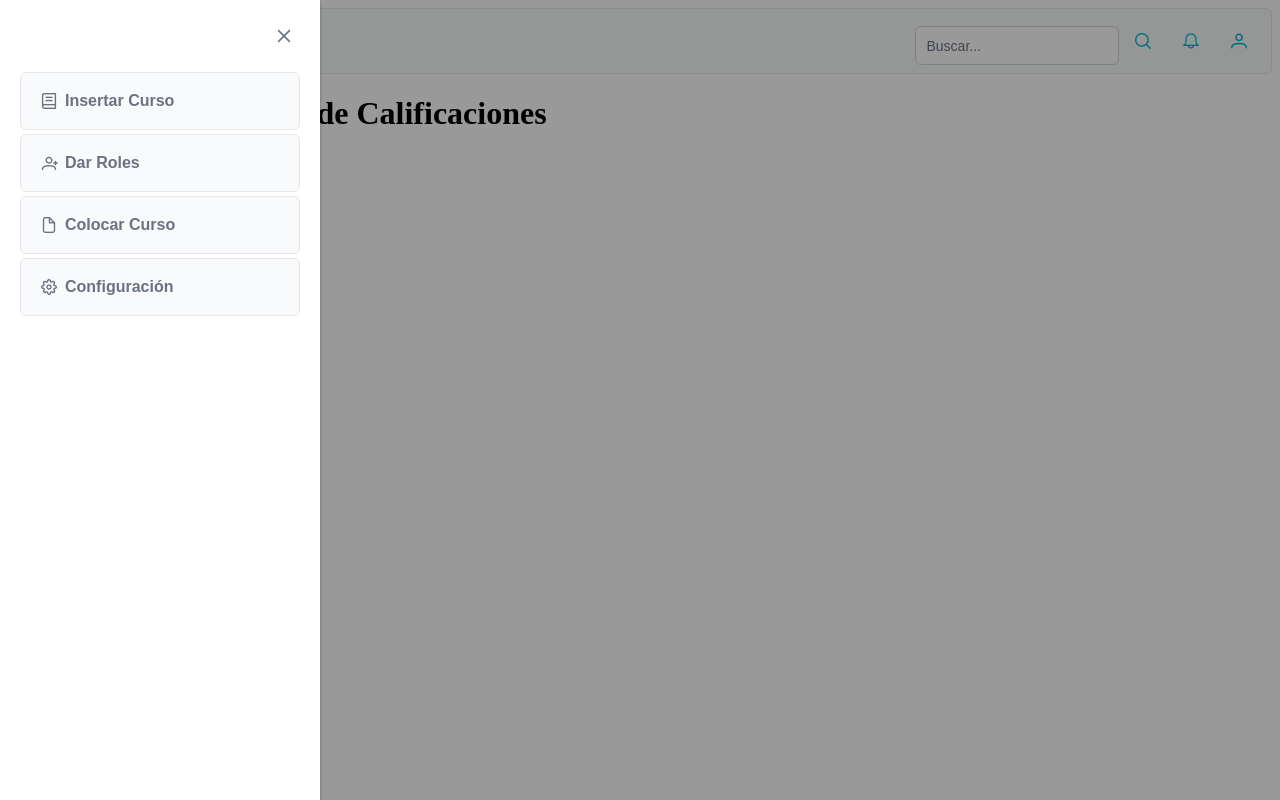
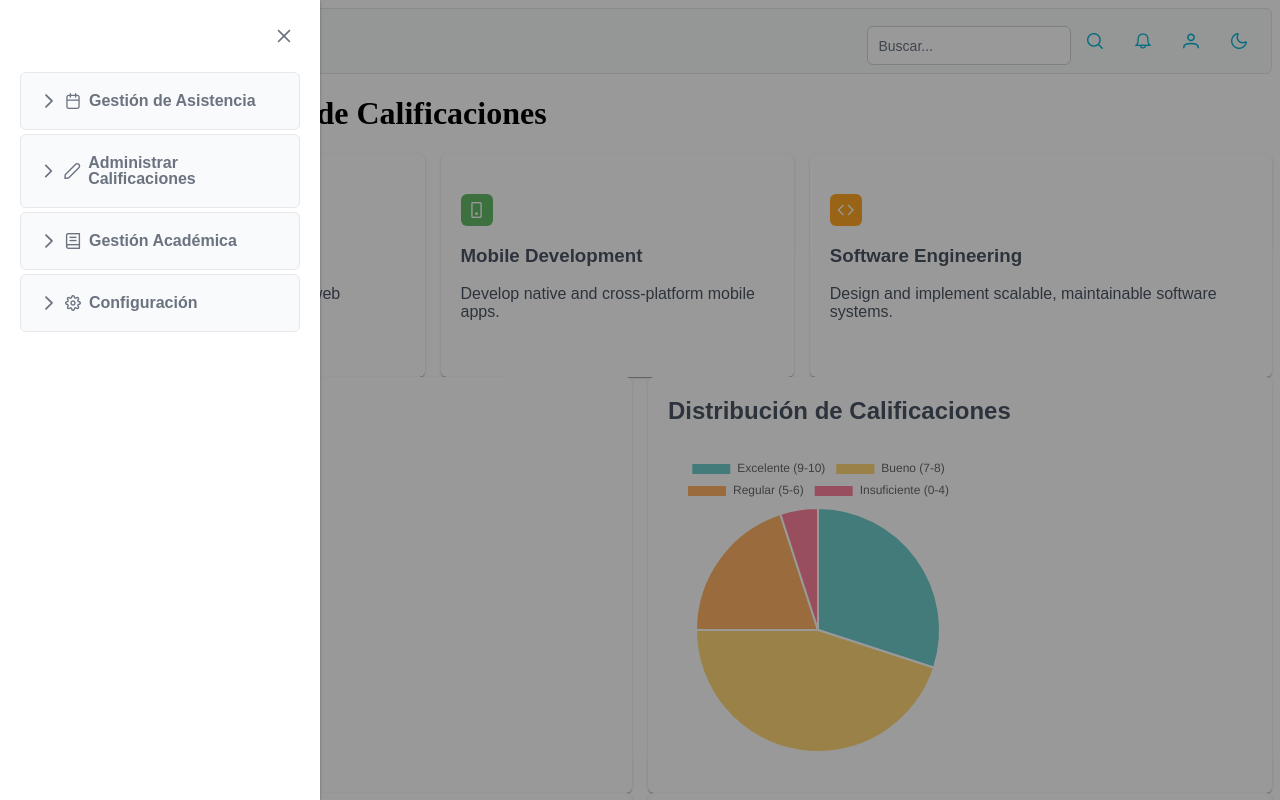
Before and after one commit to 23456-Tony-Larrea/App-Grade-pro, a React (Vite) app: page /dashboard in a window 1280 px wide. Both pictures are taken after a click on the button 41 px from the left and 41 px from the top of the page. Shown: the top 800 px of the page. Built offline with nearby package versions, Linux system fonts and the light colour scheme; a web font is replaced by a local one.

Commit message:
fix fashboar and sdebar

```diff
--- a/src/App.css
+++ b/src/App.css
@@ -0,0 +1,27 @@
+/* Define styles for light and dark modes */
+.light-mode {
+  background-color: white;
+  color: black;
+}
+
+.dark-mode {
+  background-color: black;
+  color: white;
+}
+
+/* Additional styles for dark mode */
+.dark-mode .p-menubar {
+  background-color: #333;
+  color: white;
+}
+
+.dark-mode .p-inputtext {
+  background-color: #555;
+  color: white;
+  border-color: #777;
+}
+
+.dark-mode .p-button {
+  background-color: #444;
+  color: white;
+}
--- a/src/views/components/Chart.tsx
+++ b/src/views/components/Chart.tsx
@@ -1,89 +1,209 @@
-import { Pie, Line } from 'react-chartjs-2';
-import { Card } from 'primereact/card';
-import { DataTable } from 'primereact/datatable';
-import { Column } from 'primereact/column';
-import { Chart as ChartJS, ArcElement, CategoryScale, LinearScale, LineElement, Title, Tooltip, Legend, PointElement } from 'chart.js';
-import { Button } from 'primereact/button';
+import { Pie, Line } from "react-chartjs-2";
+import { Card } from "primereact/card";
+import { DataTable } from "primereact/datatable";
+import { Column } from "primereact/column";
+import {
+  Chart as ChartJS,
+  ArcElement,
+  CategoryScale,
+  LinearScale,
+  LineElement,
+  Title,
+  Tooltip,
+  Legend,
+  PointElement,
+} from "chart.js";
+import { Avatar } from "primereact/avatar";
 
-ChartJS.register(ArcElement, CategoryScale, LinearScale, LineElement, Title, Tooltip, Legend, PointElement);
+ChartJS.register(
+  ArcElement,
+  CategoryScale,
+  LinearScale,
+  LineElement,
+  Title,
+  Tooltip,
+  Legend,
+  PointElement
+);
 
-export default function DashboardCalificaciones() {
+interface DashboardCalificacionesProps {
+  isDarkMode: boolean;
+}
+
+export default function DashboardCalificaciones({
+  isDarkMode,
+}: DashboardCalificacionesProps) {
   // Datos de ejemplo
   const usuariosData = {
-    labels: ['Profesores', 'Estudiantes'],
-    datasets: [{
-      data: [50, 500],
-      backgroundColor: ['rgba(255, 99, 132, 0.8)', 'rgba(54, 162, 235, 0.8)'],
-      hoverBackgroundColor: ['rgba(255, 99, 132, 1)', 'rgba(54, 162, 235, 1)']
-    }]
+    labels: ["Profesores", "Estudiantes"],
+    datasets: [
+      {
+        data: [50, 500],
+        backgroundColor: ["rgba(255, 99, 132, 0.8)", "rgba(54, 162, 235, 0.8)"],
+        hoverBackgroundColor: [
+          "rgba(255, 99, 132, 1)",
+          "rgba(54, 162, 235, 1)",
+        ],
+      },
+    ],
   };
 
   const calificacionesDistribucionData = {
-    labels: ['Excelente (9-10)', 'Bueno (7-8)', 'Regular (5-6)', 'Insuficiente (0-4)'],
-    datasets: [{
-      data: [30, 45, 20, 5],
-      backgroundColor: ['rgba(75, 192, 192, 0.8)', 'rgba(255, 206, 86, 0.8)', 'rgba(255, 159, 64, 0.8)', 'rgba(255, 99, 132, 0.8)'],
-      hoverBackgroundColor: ['rgba(75, 192, 192, 1)', 'rgba(255, 206, 86, 1)', 'rgba(255, 159, 64, 1)', 'rgba(255, 99, 132, 1)']
-    }]
+    labels: [
+      "Excelente (9-10)",
+      "Bueno (7-8)",
+      "Regular (5-6)",
+      "Insuficiente (0-4)",
+    ],
+    datasets: [
+      {
+        data: [30, 45, 20, 5],
+        backgroundColor: [
+          "rgba(75, 192, 192, 0.8)",
+          "rgba(255, 206, 86, 0.8)",
+          "rgba(255, 159, 64, 0.8)",
+          "rgba(255, 99, 132, 0.8)",
+        ],
+        hoverBackgroundColor: [
+          "rgba(75, 192, 192, 1)",
+          "rgba(255, 206, 86, 1)",
+          "rgba(255, 159, 64, 1)",
+          "rgba(255, 99, 132, 1)",
+        ],
+      },
+    ],
   };
 
   const calificacionesTendenciaData = {
-    labels: ['Ene', 'Feb', 'Mar', 'Abr', 'May', 'Jun'],
-    datasets: [{
-      label: 'Promedio de calificaciones',
-      data: [7.5, 7.8, 8.1, 7.9, 8.3, 8.5],
-      borderColor: 'rgb(75, 192, 192)',
-      tension: 0.1
-    }]
+    labels: ["Ene", "Feb", "Mar", "Abr", "May", "Jun"],
+    datasets: [
+      {
+        label: "Promedio de calificaciones",
+        data: [7.5, 7.8, 8.1, 7.9, 8.3, 8.5],
+        borderColor: "rgb(75, 192, 192)",
+        tension: 0.1,
+      },
+    ],
   };
 
   const alumnosRecientes = [
-    { id: 1, nombre: 'Ana García', fecha: '2023-06-15' },
-    { id: 2, nombre: 'Carlos Rodríguez', fecha: '2023-06-14' },
-    { id: 3, nombre: 'María López', fecha: '2023-06-13' },
-    { id: 4, nombre: 'Juan Martínez', fecha: '2023-06-12' },
-    { id: 5, nombre: 'Laura Sánchez', fecha: '2023-06-11' },
+    { id: 1, nombre: "Ana García", fecha: "2023-06-15" },
+    { id: 2, nombre: "Carlos Rodríguez", fecha: "2023-06-14" },
+    { id: 3, nombre: "María López", fecha: "2023-06-13" },
+    { id: 4, nombre: "Juan Martínez", fecha: "2023-06-12" },
+    { id: 5, nombre: "Laura Sánchez", fecha: "2023-06-11" },
   ];
 
   return (
-    <div className="p-4 space-y-4">
-      <h1 className="text-2xl font-bold mb-4">Dashboard de Calificaciones</h1>
-            <div className="flex flex-wrap gap-4 mb-4">
-        <Card title="Total Profesores" style={{ textAlign: 'center', flex: '1 1 30%' }}>
-          <Button icon="pi pi-user" className="p-button-rounded p-button-info mb-3" />
-          <p className="text-3xl font-bold">50</p>
+    <div
+      className={`p-4 space-y-4 ${
+        isDarkMode ? "bg-gray-900 text-white" : "bg-white text-black"
+      }`}
+    >
+      <div style={{ display: "flex", gap: "1em" }}>
+        <Card
+          className={`p-mb-4 ${
+            isDarkMode ? "bg-gray-800 text-white" : "bg-white text-black"
+          }`}
+        >
+          <div className="p-d-flex p-ai-center">
+            <Avatar
+              icon="pi pi-desktop"
+              className="p-mr-2"
+              style={{ backgroundColor: "#42A5F5", color: "#FFFFFF" }}
+            />
+            <div>
+              <h3 className="p-m-0">Web Development</h3>
+              <p className="p-m-0">
+                Build modern, responsive websites and web applications.
+              </p>
+            </div>
+          </div>
         </Card>
-        <Card title="Total Estudiantes" style={{ textAlign: 'center', flex: '1 1 30%' }}>
-          <Button icon="pi pi-users" className="p-button-rounded p-button-success mb-3" />
-          <p className="text-3xl font-bold">500</p>
+        <Card
+          className={`p-mb-4 ${
+            isDarkMode ? "bg-gray-800 text-white" : "bg-white text-black"
+          }`}
+        >
+          <div className="p-d-flex p-ai-center">
+            <Avatar
+              icon="pi pi-mobile"
+              className="p-mr-2"
+              style={{ backgroundColor: "#66BB6A", color: "#FFFFFF" }}
+            />
+            <div>
+              <h3 className="p-m-0">Mobile Development</h3>
+              <p className="p-m-0">
+                Develop native and cross-platform mobile apps.
+              </p>
+            </div>
+          </div>
         </Card>
-        <Card title="Promedio General" style={{ textAlign: 'center', flex: '1 1 30%' }}>
-          <Button icon="pi pi-chart-line" className="p-button-rounded p-button-warning mb-3" />
-          <p className="text-3xl font-bold">8.2</p>
+        <Card
+          className={`p-mb-4 ${
+            isDarkMode ? "bg-gray-800 text-white" : "bg-white text-black"
+          }`}
+        >
+          <div className="p-d-flex p-ai-center">
+            <Avatar
+              icon="pi pi-code"
+              className="p-mr-2"
+              style={{ backgroundColor: "#FFA726", color: "#FFFFFF" }}
+            />
+            <div>
+              <h3 className="p-m-0">Software Engineering</h3>
+              <p className="p-m-0">
+                Design and implement scalable, maintainable software systems.
+              </p>
+            </div>
+          </div>
         </Card>
       </div>
-
       {/* Charts en pares (2 en 2) */}
-      <div className="flex flex-wrap gap-4 mb-4">
-        <Card title="Distribución de Usuarios" style={{ flex: '1 1 45%' }}>
-          <div style={{ height: '300px' }}>
+      <div style={{ display: "flex", gap: "1em" }}>
+        <Card
+          title="Distribución de Usuarios"
+          style={{ flex: "1 1 45%" }}
+          className={
+            isDarkMode ? "bg-gray-800 text-white" : "bg-white text-black"
+          }
+        >
+          <div style={{ height: "300px" }}>
             <Pie data={usuariosData} />
           </div>
         </Card>
-        <Card title="Distribución de Calificaciones" style={{ flex: '1 1 45%' }}>
-          <div style={{ height: '300px' }}>
+        <Card
+          title="Distribución de Calificaciones"
+          style={{ flex: "1 1 45%" }}
+          className={
+            isDarkMode ? "bg-gray-800 text-white" : "bg-white text-black"
+          }
+        >
+          <div style={{ height: "300px" }}>
             <Pie data={calificacionesDistribucionData} />
           </div>
         </Card>
       </div>
 
-      <div className="flex flex-wrap gap-4 mb-4">
-        <Card title="Tendencia de Calificaciones" style={{ flex: '1 1 45%' }}>
-          <div style={{ height: '300px' }}>
+      <div style={{ display: "flex", gap: "1em" }}>
+        <Card
+          title="Tendencia de Calificaciones"
+          style={{ flex: "1 1 45%" }}
+          className={
+            isDarkMode ? "bg-gray-800 text-white" : "bg-white text-black"
+          }
+        >
+          <div style={{ height: "300px" }}>
             <Line data={calificacionesTendenciaData} />
           </div>
         </Card>
-        <Card title="Alumnos Recientemente Agregados" style={{ flex: '1 1 45%' }}>
+        <Card
+          title="Alumnos Recientemente Agregados"
+          style={{ flex: "1 1 45%" }}
+          className={
+            isDarkMode ? "bg-gray-800 text-white" : "bg-white text-black"
+          }
+        >
           <DataTable value={alumnosRecientes} paginator rows={5}>
             <Column field="id" header="ID" />
             <Column field="nombre" header="Nombre" />
--- a/src/views/components/Navbar.tsx
+++ b/src/views/components/Navbar.tsx
@@ -1,24 +1,59 @@
-import { Button } from 'primereact/button';
-import { InputText } from 'primereact/inputtext';
-import { Menubar } from 'primereact/menubar';
+import { Button } from "primereact/button";
+import { InputText } from "primereact/inputtext";
+import { Menubar } from "primereact/menubar";
 
 interface NavbarProps {
   onMenuButtonClick: () => void;
+  onToggleDarkMode: () => void;
+  isDarkMode: boolean;
 }
 
-export default function Navbar({ onMenuButtonClick }: NavbarProps) {
+export default function Navbar({
+  onMenuButtonClick,
+  onToggleDarkMode,
+  isDarkMode,
+}: NavbarProps) {
   return (
     <Menubar
-      start={<Button icon="pi pi-bars" className="p-button-rounded p-button-text lg:hidden" onClick={onMenuButtonClick} />}
+      start={
+        <Button
+          icon="pi pi-bars"
+          className="p-button-rounded p-button-text lg:hidden"
+          onClick={onMenuButtonClick}
+        />
+      }
       end={
         <div className="flex items-center">
-          <InputText placeholder="Buscar..." className="mr-2 p-inputtext-sm bg-sky-600 text-white placeholder-sky-200 border-sky-400" />
-          <Button icon="pi pi-search" className="p-button-rounded p-button-text" />
-          <Button icon="pi pi-bell" className="p-button-rounded p-button-text mr-2" />
-          <Button icon="pi pi-user" className="p-button-rounded p-button-text" />
+          <InputText
+            placeholder="Buscar..."
+            className={`mr-2 p-inputtext-sm ${
+              isDarkMode
+                ? "bg-gray-700 text-white placeholder-gray-400 border-gray-600"
+                : "bg-sky-600 text-white placeholder-sky-200 border-sky-400"
+            }`}
+          />
+          <Button
+            icon="pi pi-search"
+            className="p-button-rounded p-button-text"
+          />
+          <Button
+            icon="pi pi-bell"
+            className="p-button-rounded p-button-text mr-2"
+          />
+          <Button
+            icon="pi pi-user"
+            className="p-button-rounded p-button-text"
+          />
+          <Button
+            icon={isDarkMode ? "pi pi-sun" : "pi pi-moon"}
+            className="p-button-rounded p-button-text"
+            onClick={onToggleDarkMode}
+          />
         </div>
       }
-      className="bg-sky-500 text-white"
+      className={`${
+        isDarkMode ? "bg-gray-800 text-white" : "bg-sky-500 text-white"
+      }`}
     />
   );
 }
--- a/src/views/components/Sidebar.tsx
+++ b/src/views/components/Sidebar.tsx
@@ -1,45 +1,181 @@
-import { useState } from 'react';
-import { Sidebar } from 'primereact/sidebar';
-import { PanelMenu } from 'primereact/panelmenu';
-import Navbar from './Navbar'; // Importa el componente Navbar
+import { useState, useEffect } from "react";
+import { Sidebar } from "primereact/sidebar";
+import { PanelMenu } from "primereact/panelmenu";
+import Navbar from "./Navbar";
+import DashboardCalificaciones from "./Chart";
 
 export default function SidebarComponent() {
   const [sidebarOpen, setSidebarOpen] = useState(false);
+  const [isDarkMode, setIsDarkMode] = useState(false);
+
+  useEffect(() => {
+    document.body.className = isDarkMode ? "dark-mode" : "light-mode";
+  }, [isDarkMode]);
 
   const items = [
     {
-      label: 'Insertar Curso',
-      icon: 'pi pi-book',
-      command: () => { /* Acción para Insertar Curso */ }
+      label: "Gestión de Asistencia",
+      icon: "pi pi-calendar",
+      items: [
+        {
+          label: "Justificados",
+          icon: "pi pi-check",
+          command: () => {
+            /* Acción para Gestionar Asistencia Justificados */
+          },
+        },
+        {
+          label: "Faltas",
+          icon: "pi pi-times",
+          command: () => {
+            /* Acción para Gestionar Asistencia Faltas */
+          },
+        },
+        {
+          label: "Asistencias",
+          icon: "pi pi-user-plus",
+          command: () => {
+            /* Acción para Gestionar Asistencia Asistencias */
+          },
+        },
+        {
+          label: "Asistencias Totales",
+          icon: "pi pi-users",
+          command: () => {
+            /* Acción para Gestionar Asistencia Asistencias */
+          },
+        },
+      ],
     },
     {
-      label: 'Dar Roles',
-      icon: 'pi pi-user-plus',
-      command: () => { /* Acción para Dar Roles */ }
+      label: "Administrar Calificaciones",
+      icon: "pi pi-pencil",
+      items: [
+        {
+          label: "Aporte 1",
+          icon: "pi pi-file",
+          command: () => {
+            /* Acción para Insertar Calificaciones Aporte 1 */
+          },
+        },
+        {
+          label: "Aporte 2",
+          icon: "pi pi-file",
+          command: () => {
+            /* Acción para Insertar Calificaciones Aporte 2 */
+          },
+        },
+        {
+          label: "Aporte 3",
+          icon: "pi pi-file",
+          command: () => {
+            /* Acción para Insertar Calificaciones Aporte 3 */
+          },
+        },
+        {
+          label: "Exámenes",
+          icon: "pi pi-file",
+          command: () => {
+            /* Acción para Insertar Calificaciones Exámenes */
+          },
+        },
+      ],
     },
     {
-      label: 'Colocar Curso',
-      icon: 'pi pi-file',
-      command: () => { /* Acción para Colocar Curso */ }
+      label: "Gestión Académica",
+      icon: "pi pi-book",
+      items: [
+        {
+          label: "Insertar Materias",
+          icon: "pi pi-book",
+          command: () => {
+            /* Acción para Insertar Curso */
+          },
+        },
+        {
+          label: "Insertar Curso",
+          icon: "pi pi-book",
+          command: () => {
+            /* Acción para Insertar Curso */
+          },
+        },
+        {
+          label: "Insertar Profesor",
+          icon: "pi pi-user",
+          command: () => {
+            /* Acción para Insertar Profesor */
+          },
+        },
+        {
+          label: "Insertar Estudiante",
+          icon: "pi pi-users",
+          command: () => {
+            /* Acción para Insertar Estudiante */
+          },
+        },
+      ],
     },
     {
-      label: 'Configuración',
-      icon: 'pi pi-cog',
-      command: () => { /* Acción para Configuración */ }
-    }
+      label: "Configuración",
+      icon: "pi pi-cog",
+      items: [
+        {
+          label: "Insertar Usuarios",
+          icon: "pi pi-user",
+          command: () => {
+            /* Acción para Insertar Usuarios */
+          },
+        },
+        {
+          label: "Usuarios Inactivos",
+          icon: "pi pi-user-minus",
+          command: () => {
+            /* Acción para Usuarios Inactivos */
+          },
+        },
+        {
+          label: "Roles y Permisos",
+          icon: "pi pi-lock",
+          command: () => {
+            /* Acción para Roles y Permisos */
+          },
+        },
+      ],
+    },
   ];
 
+  const handleToggleDarkMode = () => {
+    setIsDarkMode(!isDarkMode);
+  };
+
   return (
-    <div className="flex h-screen bg-white">
-      <Sidebar visible={sidebarOpen} onHide={() => setSidebarOpen(false)} className="p-sidebar-sm">
+    <div className={`flex h-screen ${isDarkMode ? "bg-gray-900" : "bg-white"}`}>
+      <Sidebar
+        visible={sidebarOpen}
+        onHide={() => setSidebarOpen(false)}
+        className="p-sidebar-sm"
+      >
         <PanelMenu model={items} className="mt-8" />
       </Sidebar>
-
       <div className="flex-1 flex flex-col overflow-hidden">
-        <Navbar onMenuButtonClick={() => setSidebarOpen(true)} />
-
-        <main className="flex-1 overflow-x-hidden overflow-y-auto bg-gray-100 p-6">
-          <h1 className="text-3xl font-semibold text-gray-800">Bienvenido al Sistema de Calificaciones</h1>
+        <Navbar
+          onMenuButtonClick={() => setSidebarOpen(true)}
+          onToggleDarkMode={handleToggleDarkMode}
+          isDarkMode={isDarkMode}
+        />
+        <main
+          className={`flex-1 overflow-x-hidden overflow-y-auto ${
+            isDarkMode ? "bg-gray-800" : "bg-gray-100"
+          } p-6`}
+        >
+          <h1
+            className={`text-3xl font-semibold ${
+              isDarkMode ? "text-gray-200" : "text-gray-800"
+            }`}
+          >
+            Bienvenido al Sistema de Calificaciones
+          </h1>
+          <DashboardCalificaciones isDarkMode={isDarkMode} />
         </main>
       </div>
     </div>
```
Also changed, not shown: src/App.tsx (+10 -8 lines).
